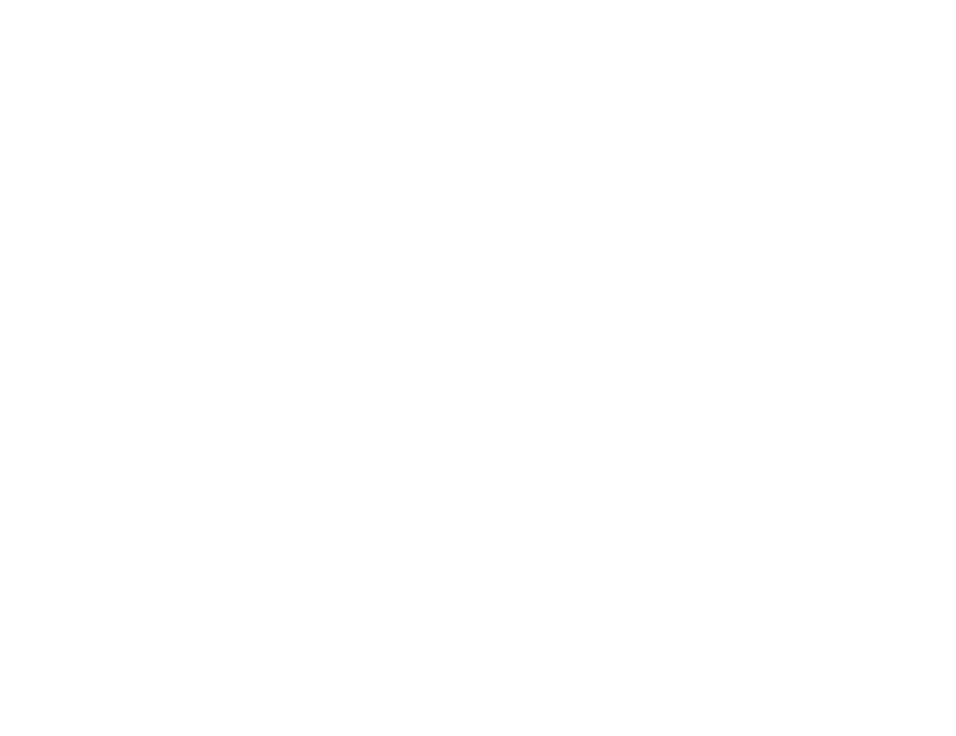
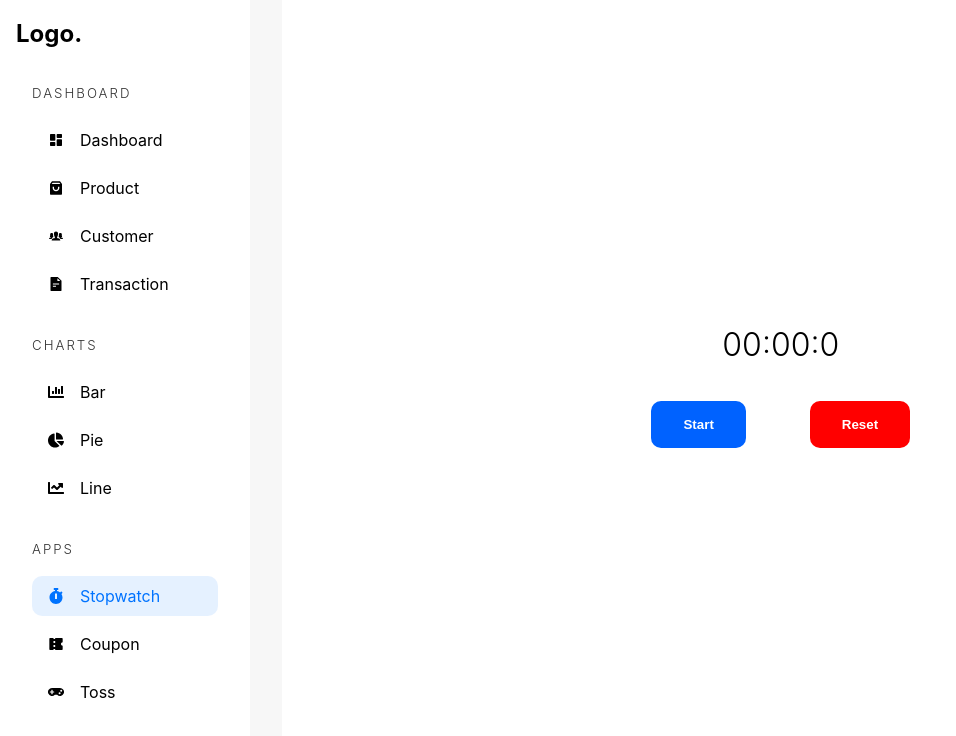
Before and after one commit to divyanshucodes20/Admin-Dashboard-, a React (Vite) app: page /admin/app/stopwatch in a window 1280 px wide. Before the commit this address had no page. Shown: the top 736 px of the page, without its empty margins (0-956 px from the left). Built offline with nearby package versions, Linux system fonts and the light colour scheme.

Commit message:
Add CouponGenerator, Toss, and StopWatch components; update routing and styles

```diff
--- a/src/App.tsx
+++ b/src/App.tsx
@@ -11,6 +11,9 @@
 const BarChart=lazy(()=>import("./pages/charts/barChart"))
 const PieChart=lazy(()=>import("./pages/charts/pieChart"))
 const LineChart=lazy(()=>import("./pages/charts/lineChart"))
+const Toss=lazy(()=>import("./pages/apps/toss"))
+const CouponGenerator=lazy(()=>import("./pages/apps/couponGenerator"))
+const StopWatch=lazy(()=>import("./pages/apps/stopWatch"))
 const App = () => {
   return (
   <Router>
@@ -26,6 +29,9 @@
       <Route path="/admin/chart/bar" element={<BarChart/>}/>
       <Route path="/admin/chart/line" element={<LineChart/>}/>
       <Route path="/admin/chart/pie" element={<PieChart/>}/>
+      <Route path="/admin/app/coupon" element={<CouponGenerator/>}/>
+      <Route path="/admin/app/stopwatch" element={<StopWatch/>}/>
+      <Route path="/admin/app/toss" element={<Toss/>}/>
     </Routes>
     </Suspense>
   </Router>
--- /dev/null
+++ b/src/pages/apps/couponGenerator.tsx
@@ -0,0 +1,10 @@
+
+const CouponGenerator = () => {
+  return (
+    <div>
+
+    </div>
+  )
+}
+
+export default CouponGenerator
--- /dev/null
+++ b/src/pages/apps/stopWatch.tsx
@@ -0,0 +1,44 @@
+import AdminSidebar from "../../components/adminSidebar"
+import { useEffect, useState } from "react";
+const formatTime=(timeInSeconds:number)=>{
+ const hours=String(Math.floor(timeInSeconds/3600));
+ const minutes=String(Math.floor((timeInSeconds%3600)/60));
+ const seconds=timeInSeconds%60
+ return `${hours.padStart(2,"0")}:${minutes.padStart(2,"0")}:${seconds}`
+}
+const StopWatch = () => {
+  const [time, setTime] = useState<number>(0);
+  const [isRunning,setIsRunning]=useState<boolean>(false);
+  const resetHandler=()=>{
+    setTime(0);
+    setIsRunning(false)
+  }
+  useEffect(() => {
+    let intervalId:number;
+    if(isRunning){
+    intervalId=setInterval(()=>{
+      setTime((prev)=>prev+1);
+    },1000)
+  }
+    return ()=>{
+      clearInterval(intervalId)
+    }
+  },[isRunning])
+
+  return (
+    <div className="admin-container">
+      <AdminSidebar/>
+      <main className="dashboard-app-container">
+        <section>
+          <div className="stopwatch">
+            <h2>{formatTime(time)}</h2>
+            <button onClick={()=>setIsRunning((prev)=>!prev)}>{isRunning?'Pause':'Start'}</button>
+            <button onClick={resetHandler}>Reset</button>
+          </div>
+        </section>
+      </main>
+    </div>
+  )
+}
+
+export default StopWatch
--- /dev/null
+++ b/src/pages/apps/toss.tsx
@@ -0,0 +1,34 @@
+import { useState } from "react";
+import AdminSidebar from "../../components/adminSidebar";
+
+const Toss = () => {
+  const [angle, setAngle] = useState<number>(0);
+
+  const flipCoin = () => {
+    if (Math.random() > 0.5) setAngle((prev) => prev + 180);
+    else setAngle((prev) => prev + 360);
+  };
+
+  return (
+    <div className="admin-container">
+      <AdminSidebar />
+      <main className="dashboard-app-container">
+        <h1>Toss</h1>
+        <section>
+          <article
+            className="tosscoin"
+            onClick={flipCoin}
+            style={{
+              transform: `rotateY(${angle}deg)`,
+            }}
+          >
+            <div></div>
+            <div></div>
+          </article>
+        </section>
+      </main>
+    </div>
+  );
+};
+
+export default Toss;
--- /dev/null
+++ b/src/styles/_dashboardapp.scss
@@ -0,0 +1,127 @@
+.dashboard-app-container {
+    background-color: white;
+    padding: 4rem;
+
+    > section {
+      @include flex(column, center, center, 2rem);
+      height: 100%;
+
+      .stopwatch {
+        > h2 {
+          font-size: 2rem;
+          font-weight: 300;
+          text-align: center;
+        }
+
+        > button {
+          padding: 1rem 2rem;
+          border: none;
+          cursor: pointer;
+          color: white;
+          margin: 2rem;
+          font-weight: 700;
+          border-radius: 10px;
+
+          &:first-of-type {
+            background-color: rgb(0, 98, 255);
+          }
+
+          &:last-of-type {
+            background-color: rgb(255, 0, 0);
+          }
+        }
+      }
+
+      .tosscoin {
+        margin: 2rem;
+        @include square(15rem);
+        position: relative;
+        cursor: pointer;
+        transform-style: preserve-3d;
+        transition: all 0.5s;
+        > div {
+          border-radius: 50%;
+          @include square(100%);
+          position: absolute;
+          display: grid;
+          place-items: center;
+          background-repeat: no-repeat;
+          background-size: contain;
+          backface-visibility: hidden;
+          filter: drop-shadow(0px 10px 10px rgba(0, 0, 0, 0.521));
+          &:first-of-type {
+            background-image: url("../assets/images/heads.png");
+          }
+          &:last-of-type {
+            background-image: url("../assets/images/tails.png");
+            transform: rotateY(-180deg);
+          }
+        }
+      }
+
+      .coupon-form {
+        @include grid(2fr 1fr, 2rem);
+        max-width: 30rem;
+        width: 100%;
+        > input {
+          padding: 1rem;
+          border: 1px solid rgba(0, 0, 0, 0.359);
+          outline: none;
+          border-radius: 5px;
+        }
+
+        > fieldset {
+          padding: 1rem;
+          border: 1px solid rgba(0, 0, 0, 0.359);
+          border-radius: 5px;
+          @include flex(row, center, center, 0);
+          flex-wrap: wrap;
+          grid-column: 1/3;
+
+          span {
+            font-size: 0.8rem;
+            font-weight: 300;
+            margin-inline-start: 0.25rem;
+            margin-inline-end: 1rem;
+          }
+        }
+
+        > button {
+          font-weight: 700;
+          font-size: 1.1rem;
+          width: 100%;
+          padding: 1rem;
+          border: none;
+          color: white;
+          cursor: pointer;
+          margin: 2rem 0;
+          border-radius: 10px;
+          grid-column: 1/3;
+          background-color: rgb(0, 98, 255);
+        }
+      }
+
+      > code {
+        position: relative;
+        font-size: 1.2rem;
+        letter-spacing: 2px;
+        cursor: pointer;
+        &:hover > span {
+          opacity: 1;
+        }
+
+        > span {
+          opacity: 0;
+          @include square(100%);
+          top: 0;
+          left: 0;
+          position: absolute;
+          border-radius: 5px;
+          background-color: rgb(15, 15, 15);
+          color: white;
+          font-size: 0.8rem;
+          @include flex;
+        }
+      }
+    }
+  }
--- /dev/null
+++ b/src/styles/_mediaquery.scss
@@ -0,0 +1,64 @@
+@media screen and (width<= 1200px) {
+    .admin-container {
+      overflow: auto;
+    }
+
+    .dashboard {
+      .widget-container,
+      .graph-container,
+      .transaction-container {
+        justify-content: center;
+        flex-wrap: wrap;
+      }
+      .graph-container {
+        padding: 2rem;
+      }
+      .transaction-container {
+        padding: 2rem;
+        height: unset;
+      }
+    }
+
+    .product-management {
+      padding: 2rem;
+    }
+  }
+
+  @media screen and (width<= 1100px) {
+    .admin-container {
+      grid-template-columns: 1fr !important;
+    }
+  }
+
+  @media screen and (width<= 600px) {
+    .product-management {
+      flex-direction: column;
+      align-items: center;
+      padding: 0;
+      > section {
+        max-width: 400px;
+      }
+    }
+
+    .chart-container {
+      padding: 0;
+      > h1 {
+        margin: 0;
+        text-align: center;
+      }
+      > section {
+        margin: 8rem auto;
+      }
+    }
+
+    .dashboard-app-container > section {
+      .coupon-form,
+      .stopwatch {
+        display: flex;
+        flex-direction: column;
+      }
+      .stopwatch {
+        align-items: center;
+      }
+    }
+  }
--- a/src/styles/app.scss
+++ b/src/styles/app.scss
@@ -1,6 +1,9 @@
 @import "mixin";
 @import "dashboard";
 @import "products";
+@import "chart";
+@import "dashboardapp";
+@import "mediaquery";
 :root {
   font-family: Inter, system-ui, Avenir, Helvetica, Arial, sans-serif;
   line-height: 1.5;
```
Also changed, not shown: src/assets/images/heads.png (added), src/assets/images/tails.png (added).
